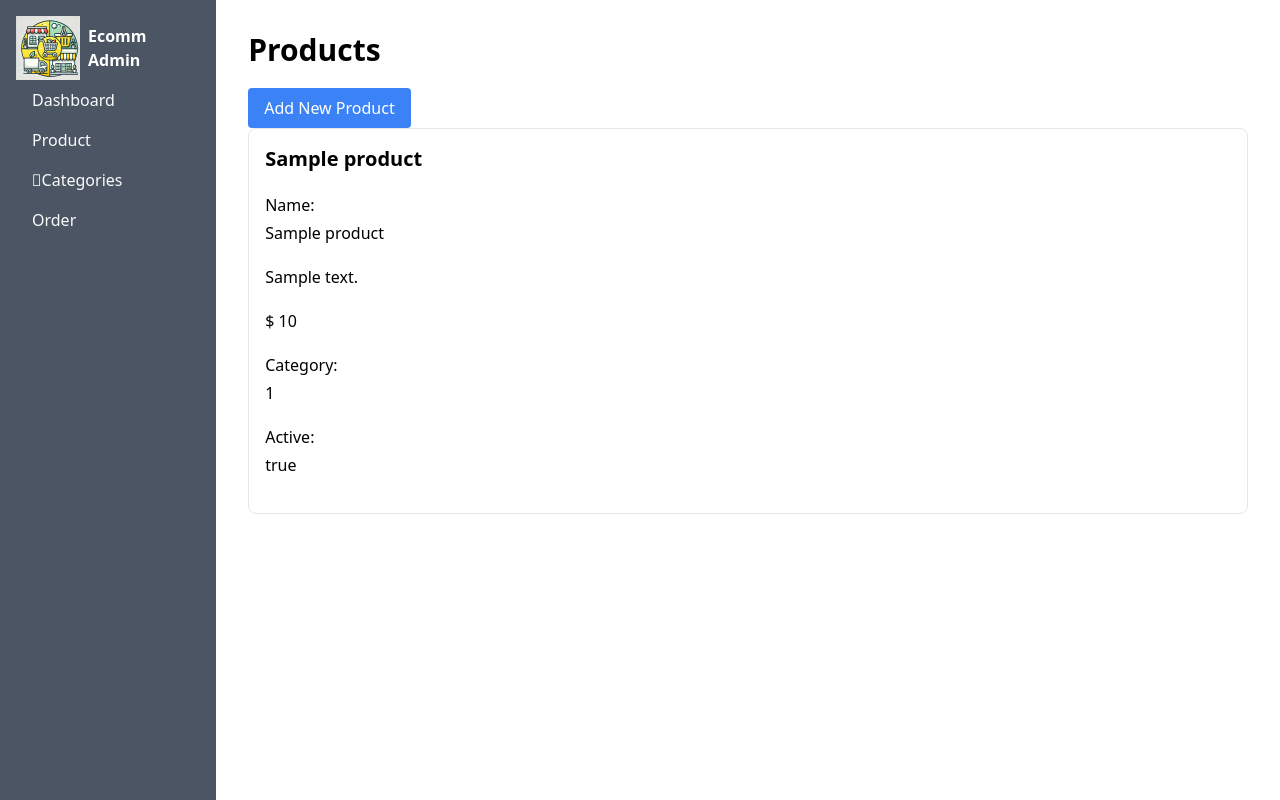
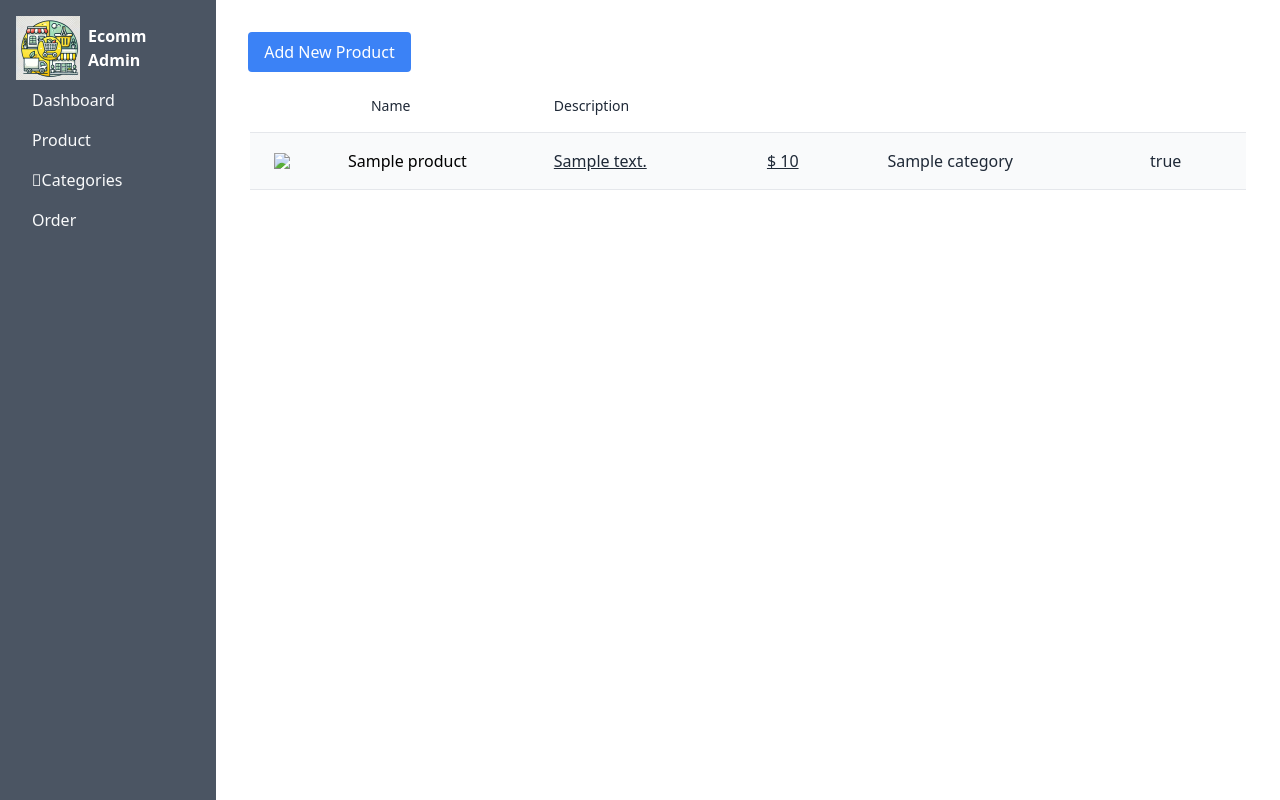
Before and after one commit to gabrielc63/emarket, a Rails app: page /admin/products in a window 1280 px wide. Run offline with Rails 7, Linux system fonts and the light colour scheme; a user stored in the database is signed in; tables that the repository leaves empty hold one stand-in row (values such as "Sample post"); style sheets or scripts are compiled from the project's sources; some libraries are stand-ins or nearby versions.

Commit message:
add images upload for products

```diff
--- a/app/controllers/admin/products_controller.rb
+++ b/app/controllers/admin/products_controller.rb
@@ -68,6 +68,6 @@
 
   # Only allow a list of trusted parameters through.
   def admin_product_params
-    params.require(:product).permit(:name, :description, :price, :category_id, :active)
+    params.require(:product).permit(:name, :description, :price, :category_id, :active, images: [])
   end
 end
--- a/app/models/product.rb
+++ b/app/models/product.rb
@@ -9,4 +9,9 @@
 
 class Product < ApplicationRecord
   belongs_to :category
+
+  has_many_attached :images do |attachable|
+    attachable.variant :thumb, resize_to_limit: [50, 50]
+    attachable.variant :medium, resize_to_limit: [250, 250]
+  end
 end
--- a/app/views/admin/products/_form.html.erb
+++ b/app/views/admin/products/_form.html.erb
@@ -22,6 +22,11 @@
   </div>
 
   <div class="my-5">
+    <%= form.label :images %>
+    <%= form.file_field :images, multiple: true, class: "block shadow rounded-md border border-gray-200 outline-none py-2 mt-2 px-3 w-full" %>
+  </div>
+
+  <div class="my-5">
     <%= form.label :price %>
     <%= form.number_field :price, class: "block shadow rounded-md border border-gray-400 outline-none px-3 py-2 mt-2 w-full" %>
   </div>
--- a/app/views/admin/products/_product.html.erb
+++ b/app/views/admin/products/_product.html.erb
@@ -1,27 +1,26 @@
-<div class="border p-4 rounded-lg mb-4">
-  <h3 class="text-xl font-bold"><%= product.name %></h3>
+<tr class="bg-gray-50 border-b">
+  <td class="px-6 py-4 whitepsace-nowrap tex-sm font-medium text-gray-800 underline">
+    <%= product.images.present? ? image_tag(product.images.first.variant(:thumb)) : image_tag("https://via.placeholder.com/50") %>
+  </td>
 
-  <p class="my-5">
-    <strong class="block font-medium mb-1">Name:</strong>
+  <td>
     <%= product.name %>
-  </p>
+  </td>
 
-  <p class="my-5">
+  <td class="px-6 py-4 whitepsace-nowrap tex-sm font-medium text-gray-800 underline">
     <%= product.description %>
-  </p>
+  </td>
 
-  <p class="my-5">
+  <td class="px-6 py-4 whitepsace-nowrap tex-sm font-medium text-gray-800 underline">
     $ <%= product.price %>
-  </p>
+  </td>
 
-  <p class="my-5">
-    <strong class="block font-medium mb-1">Category:</strong>
-    <%= product.category_id %>
-  </p>
+  <td class="px-6 py-4 whitepsace-nowrap tex-sm font-medium text-gray-800">
+    <%= product.category.name%>
+  </td>
 
-  <p class="my-5">
-    <strong class="block font-medium mb-1">Active:</strong>
-    <%= product.active %>
-  </p>
+  <td class="px-6 py-4 whitepsace-nowrap tex-sm font-medium text-gray-800">
+  <%= product.active %>
+  </td>
 
-</div>
+  </tr>
--- a/app/views/admin/products/index.html.erb
+++ b/app/views/admin/products/index.html.erb
@@ -1,19 +1,42 @@
 <div class="container mx-auto" data-controller="products" data-action="click->products#clickOutside">
-  <h1 class="text-3xl font-bold mb-5">Products</h1>
 
   <% if notice.present? %>
     <p class="py-2 px-3 bg-green-50 mb-5 text-green-500 font-medium rounded-lg inline-block" id="notice"><%= notice %></p>
   <% end %>
 
+  <% content_for :title, "Products" %>
 
   <!-- Button to trigger modal -->
-  <button id="new-product-btn" class="bg-blue-500 text-white px-4 py-2 rounded" data-action="click->products#openModal">
-    Add New Product
-  </button>
+  <div class="flex justify-between items-center">
+    <button id="new-product-btn" class="bg-blue-500 text-white px-4 py-2 rounded" data-action="click->products#openModal">
+      Add New Product
+    </button>
+  </div>
 
-  <!-- Turbo Stream to handle product creation -->
-  <div id="products">
-    <%= render @admin_products %>
+  <div class="flex flex-col w-full">
+    <div class="overlow-x-auto sm:mx-0.5 lg:mx-0.5">
+      <div class="py-2 inline-block min-w-full">
+        <div class="overlow-x-auto">
+          <table class="min-w-full overflow-x-scroll">
+            <thead class="bg-white border-b">
+              <tr>
+                <th scope="col" class="text-sm font-medium text-gray-800 px-6 py-4 text-left">
+                </th>
+                <th scope="col" class="text-sm font-medium text-gray-800 px-6 py-4 text-left">
+                  Name
+                </th>
+                <th scope="col" class="text-sm font-medium text-gray-800 px-6 py-4 text-left">
+                  Description
+                </th>
+              </tr>
+            </thead>
+            <tbody is="turbo-frame" id="products">
+              <%= render @admin_products %>
+            </tbody>
+          </table>
+        </div>
+      </div>
+    </div>
   </div>
 
   <!-- Modal -->
```
